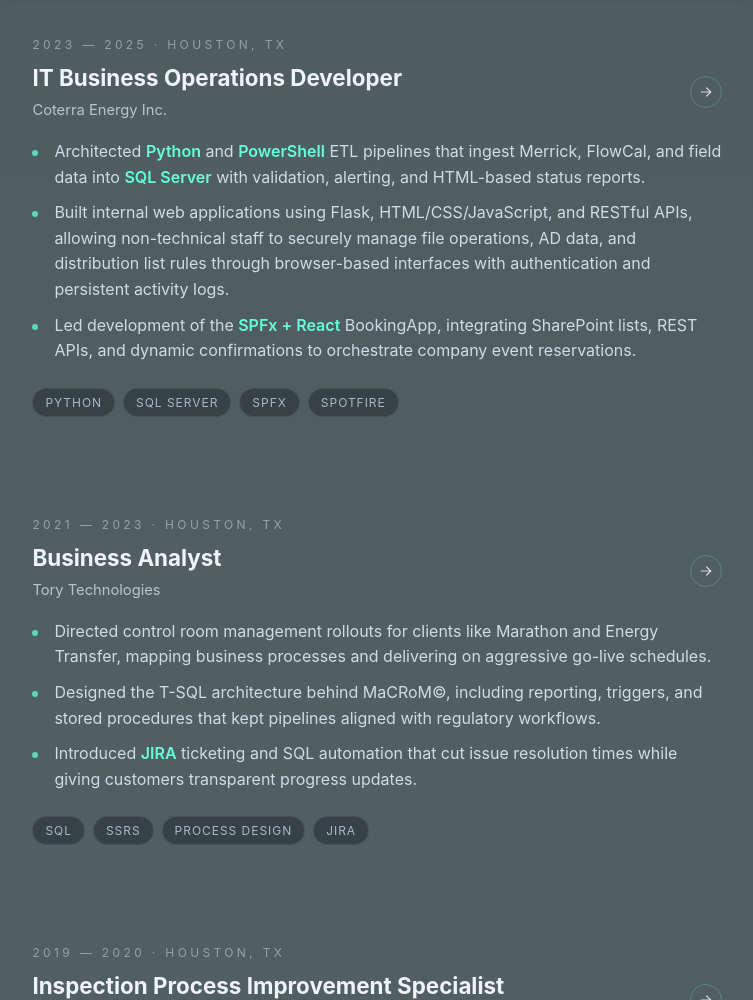
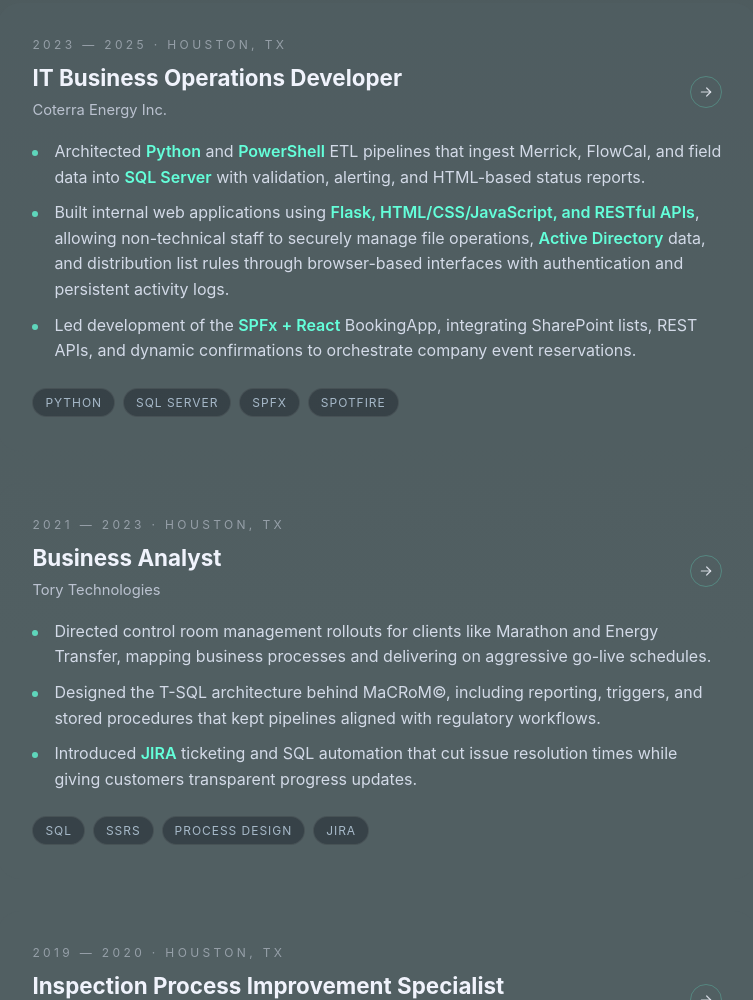
Before and after one commit to DaFunkMunk/NatePendleyPortfolio_mobileoptimized_v1.1, a plain HTML site: page index.html in a window 1280 px wide. Shown: the part 1653-2653 px from the top of the page, without its empty margins (460-1213 px from the left). Drawn offline with Linux system fonts and the light colour scheme.

Commit message:
Update portfolio HTML

```diff
--- a/index.html
+++ b/index.html
@@ -134,7 +134,7 @@
             </header>
             <ul class="experience-card__points">
               <li>Architected <strong>Python</strong> and <strong>PowerShell</strong> ETL pipelines that ingest Merrick, FlowCal, and field data into <strong>SQL Server</strong> with validation, alerting, and HTML-based status reports.</li>
-              <li>Built internal web applications using Flask, HTML/CSS/JavaScript, and RESTful APIs, allowing non-technical staff to securely manage file operations, AD data, and distribution list rules through browser-based interfaces with authentication and persistent activity logs.</li>
+              <li>Built internal web applications using <strong>Flask, HTML/CSS/JavaScript, and RESTful APIs</strong>, allowing non-technical staff to securely manage file operations, <strong>Active Directory</strong> data, and distribution list rules through browser-based interfaces with authentication and persistent activity logs.</li>
               <li>Led development of the <strong>SPFx + React</strong> BookingApp, integrating SharePoint lists, REST APIs, and dynamic confirmations to orchestrate company event reservations.</li>
             </ul>
             <div class="experience-card__tags">
```
